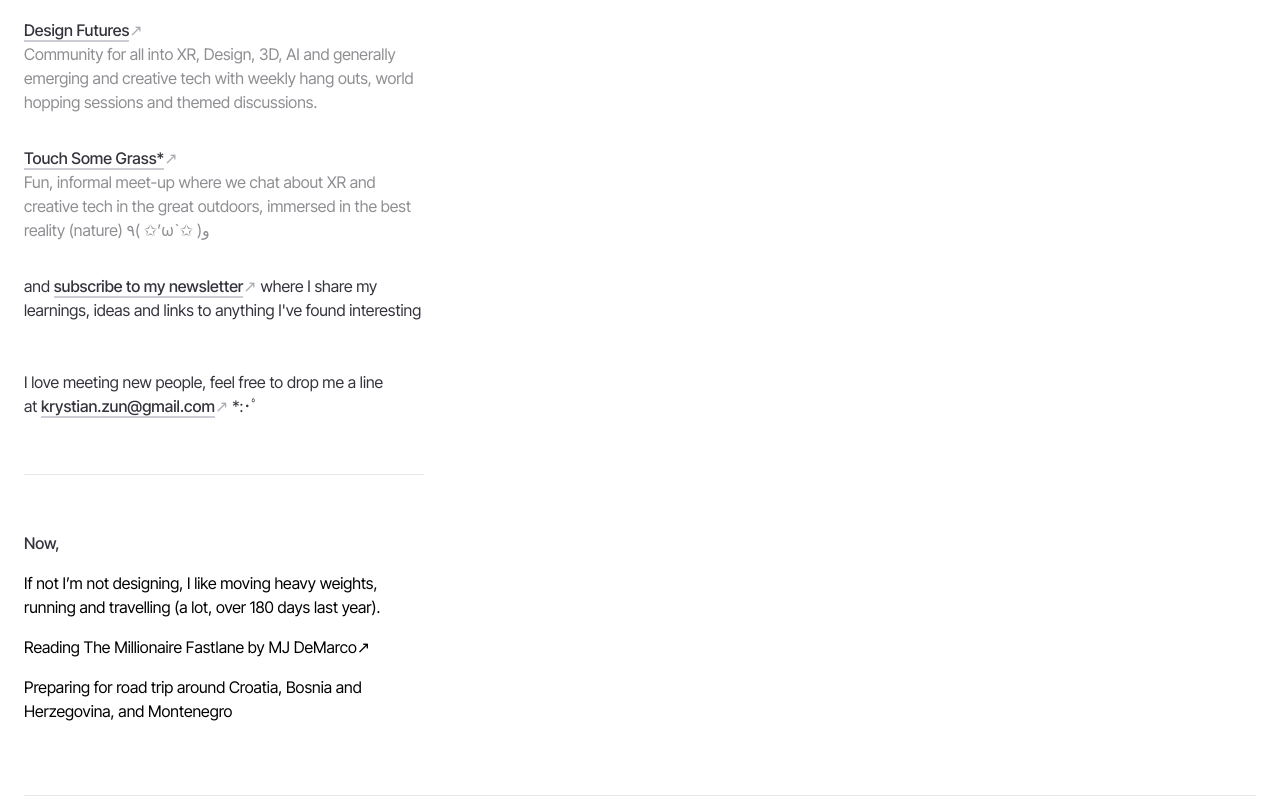
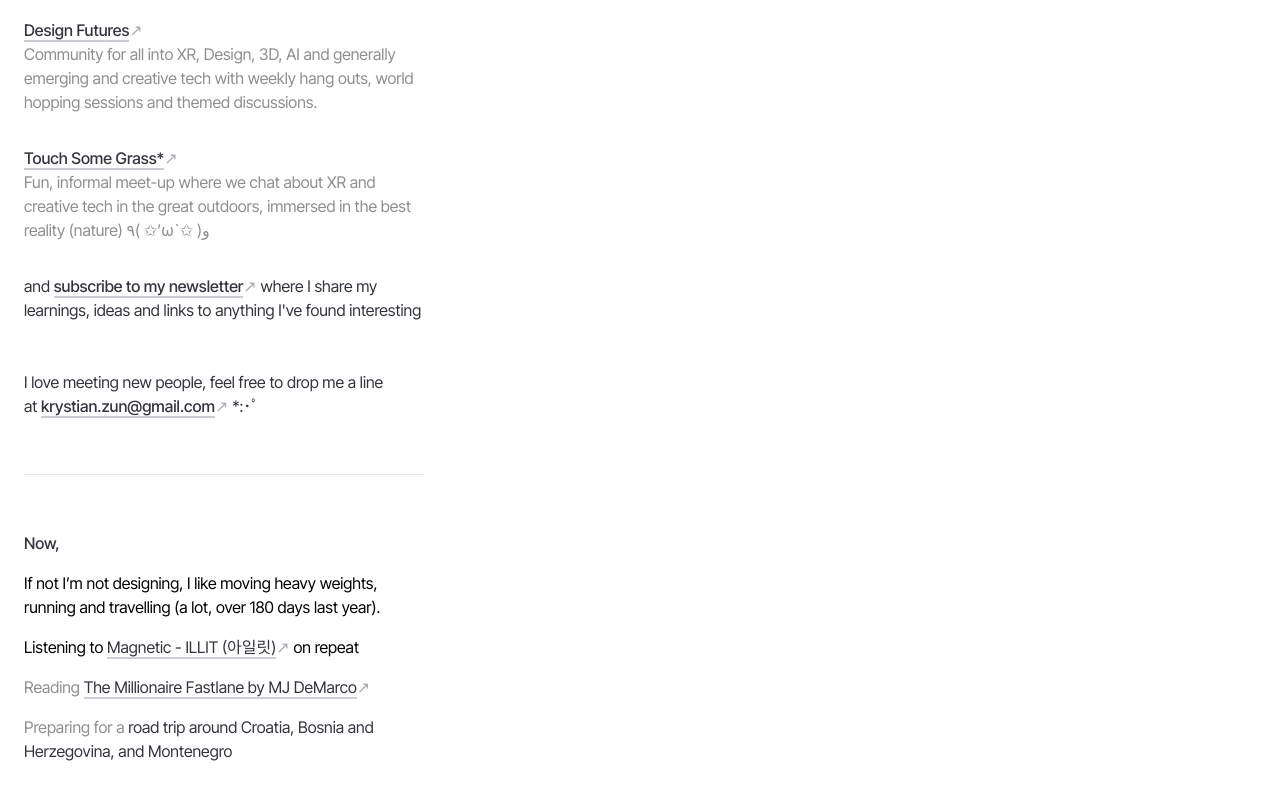
Before and after one commit to krystianzun/krystianzun-com, a Next.js app: page / in a window 1280 px wide. Shown: the part 623-1423 px from the top of the page. Built offline with nearby package versions, Linux system fonts and the light colour scheme.

Commit message:
Update NowSection.tsx

```diff
--- a/components/NowSection.tsx
+++ b/components/NowSection.tsx
@@ -5,8 +5,21 @@ function NowSection() {
     <section>
         <h1 className='pb-4 text-grey-800 font-medium'>Now,</h1>
         <p className='pb-4'>If not I’m not designing, I like moving heavy weights, running and travelling (a lot, over 180 days last year).</p>
-        <p className='pb-4'>Reading The Millionaire Fastlane by MJ DeMarco↗</p>
-        <p className='pb-4'>Preparing for road trip around Croatia, Bosnia and Herzegovina, and Montenegro</p>
+        <p className='pb-4'>Listening to
+             <span className='group text-grey-800'>
+                <span>&nbsp;</span>
+                <span className='border-b-2 border-grey-300 hover:border-grey-800'>Magnetic - ILLIT (아일릿)</span>
+                <span className='text-grey-400 group-hover:text-grey-800 font-medium'>&#x2197;</span>
+            </span> on repeat
+        </p>
+        <p className='pb-4 text-grey-500'>Reading
+            <span className='group text-grey-800'>
+                <span>&nbsp;</span>
+                <span className='border-b-2 border-grey-300 hover:border-grey-800'>The Millionaire Fastlane by MJ DeMarco</span>
+                <span className='text-grey-400 group-hover:text-grey-800 font-medium'>&#x2197;</span>
+            </span>
+        </p>
+        <p className='pb-4 text-grey-500'>Preparing for a <span className='text-grey-800'>road trip around Croatia, Bosnia and Herzegovina, and Montenegro</span></p>
     </section>
   )
 }
```
